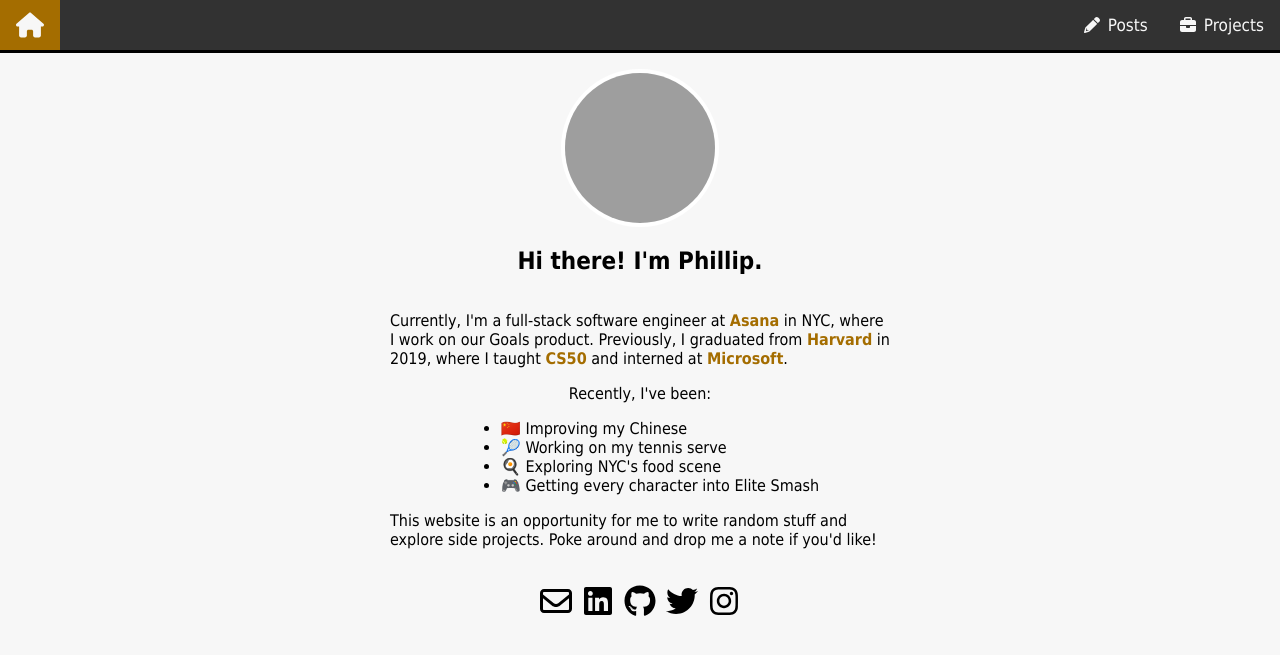
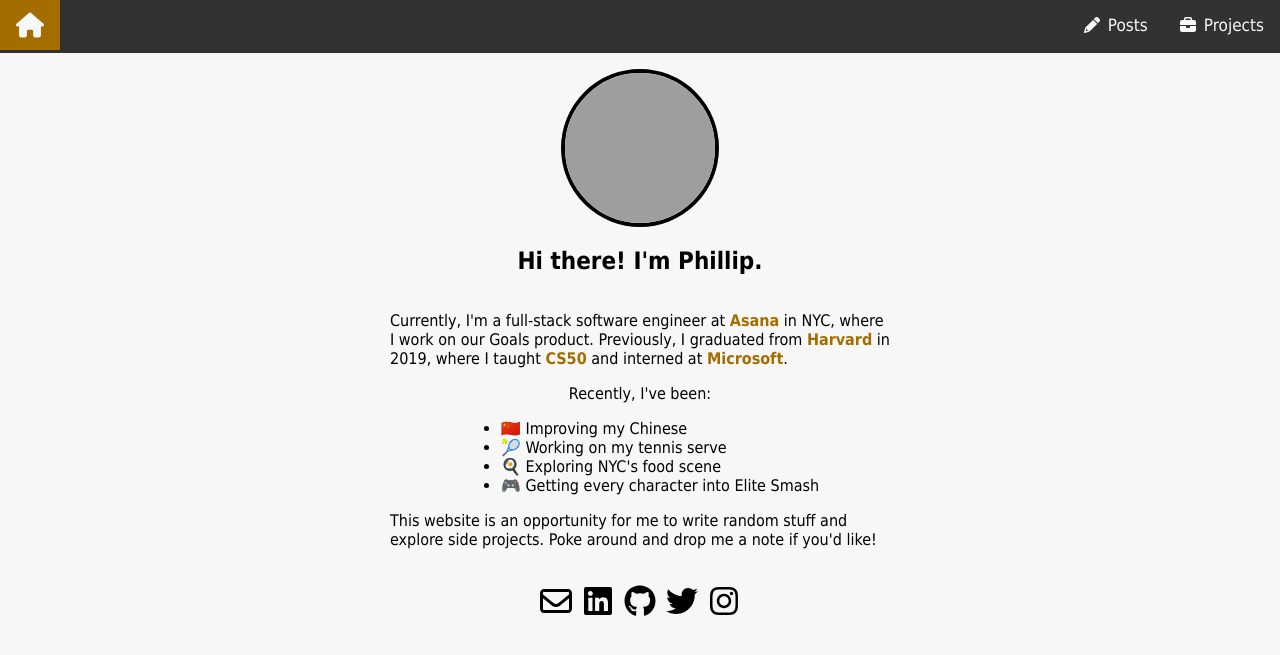
Before and after one commit to phillipyu/phillipyu.github.io, a Jekyll site: the page built from index.html, in a window 1280 px wide. Shown: the top 655 px of the page. Built offline with Jekyll 4.4.1, drawn with Linux system fonts in a browser that asks for light colours; grey boxes are pictures that could not be loaded.

Commit message:
minor stuff

```diff
--- a/_sass/main.scss
+++ b/_sass/main.scss
@@ -1,4 +1,4 @@
-$text-color: rgb(0, 0, 0);
+$black: rgb(0, 0, 0);
 $almost-white: #f7f7f7;
 $almost-white-filter: invert(100%) sepia(35%) saturate(0%) hue-rotate(349deg)
   brightness(104%) contrast(94%); // computed using https://codepen.io/sosuke/pen/Pjoqqp
@@ -6,7 +6,7 @@ $gray: rgb(50, 50, 50);
 $headshot-brown: rgb(164, 109, 0);
 
 body {
-  color: $text-color;
+  color: $black;
   background-color: $almost-white;
   font-family: "Tahoma", Sans-Serif;
   display: flex;
@@ -19,7 +19,7 @@ body {
   height: 150px;
   width: 150px;
   border-radius: 50%;
-  border-color: rgb(255, 255, 255);
+  border-color: $black;
   border-width: 4px;
   border-style: solid;
 }
@@ -40,7 +40,7 @@ body {
   min-height: 50px;
   width: 100%;
   display: flex;
-  border-bottom: solid;
+  border-bottom: solid $gray;
 
   a {
     font-size: 17px;
```
